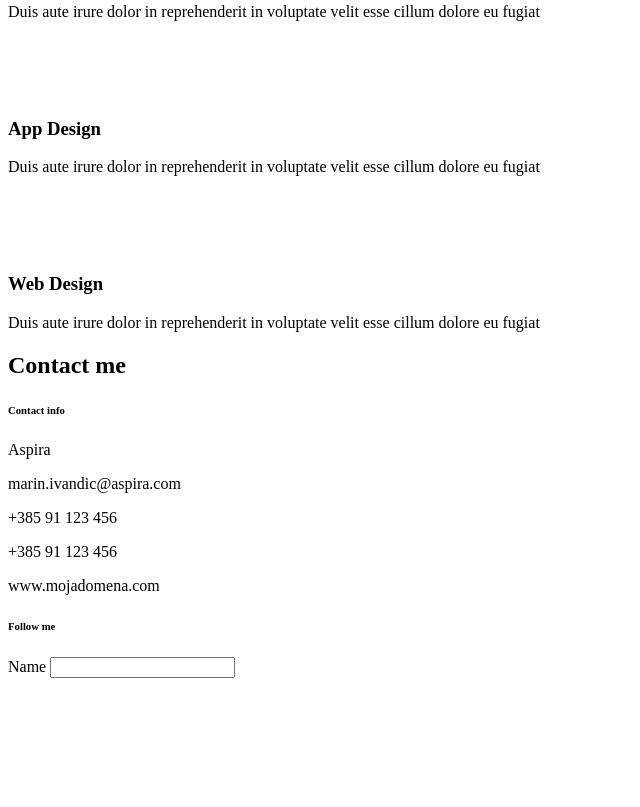
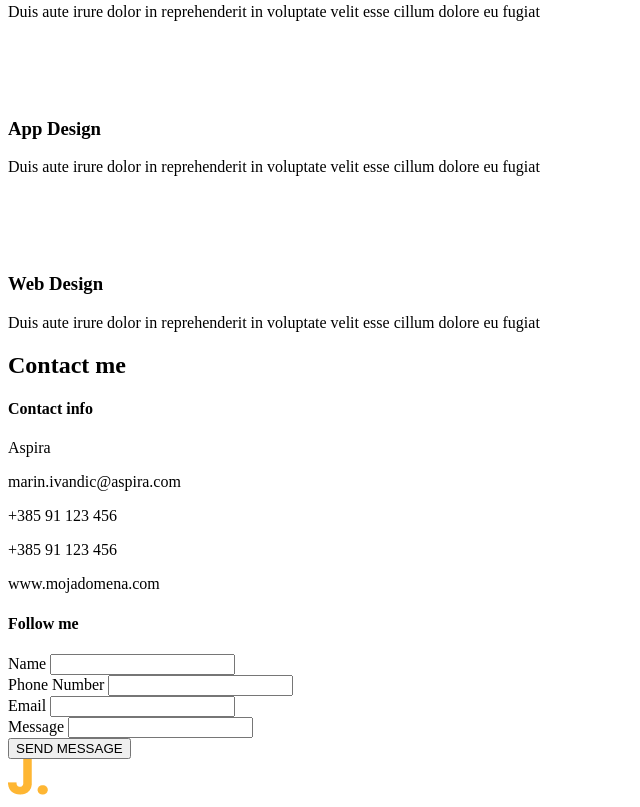
Before and after one commit to T0marrr/3eb-johndoe-zapravo-real, a plain HTML site: page johndoe-toma3eb/johndoe/index.html in a window 1280 px wide. Shown: the part 1529-2336 px from the top of the page, without its empty margins (0-640 px from the left). Before the commit the page ends 2215 px from the top, so only its background shows below. Drawn offline with Linux system fonts and the light colour scheme.

Commit message:
Update index.html

```diff
--- a/johndoe-toma3eb/johndoe/index.html
+++ b/johndoe-toma3eb/johndoe/index.html
@@ -79,25 +79,48 @@
 			<h1>Contact me</h1>
 		</div>
 		<div class="hero-pg4-left">
-			<h6>Contact info</h6>
+			<h4>Contact info</h4>
 			<p>Aspira</p>
 			<p>marin.ivandic@aspira.com</p>
 			<p>+385 91 123 456</p>
 			<p>+385 91 123 456</p>
 			<p>www.mojadomena.com</p>
-			<h6>Follow me</h6>
+			<h4>Follow me</h4>
 		</div>
 		<div class="hero-pg4-right">
 			<div>
 				<form>
 					<label>Name</label>
 					<input type="text"><br>
-
 				</form>
+			</div>
+			<div>
+				<form>
+					<label>Phone Number</label>
+					<input type="text"><br>
+				</form>
+			</div>
+			<div>
+				<form>
+					<label>Email</label>
+					<input type="text"><br>
+				</form>
+			</div>
+			<div>
+				<form>
+					<label>Message</label>
+					<input type="text"><br>
+				</form>
+			</div>
+			<div>
+				<button>SEND MESSAGE</button>
 			</div>
 </form>
 			</div>
 		</div>
 	</section>
+	<footer>
+		<a href=""><img src="assets/img/J. (1).png" /></a>
+	</footer>
   </body>
 </html>
```
